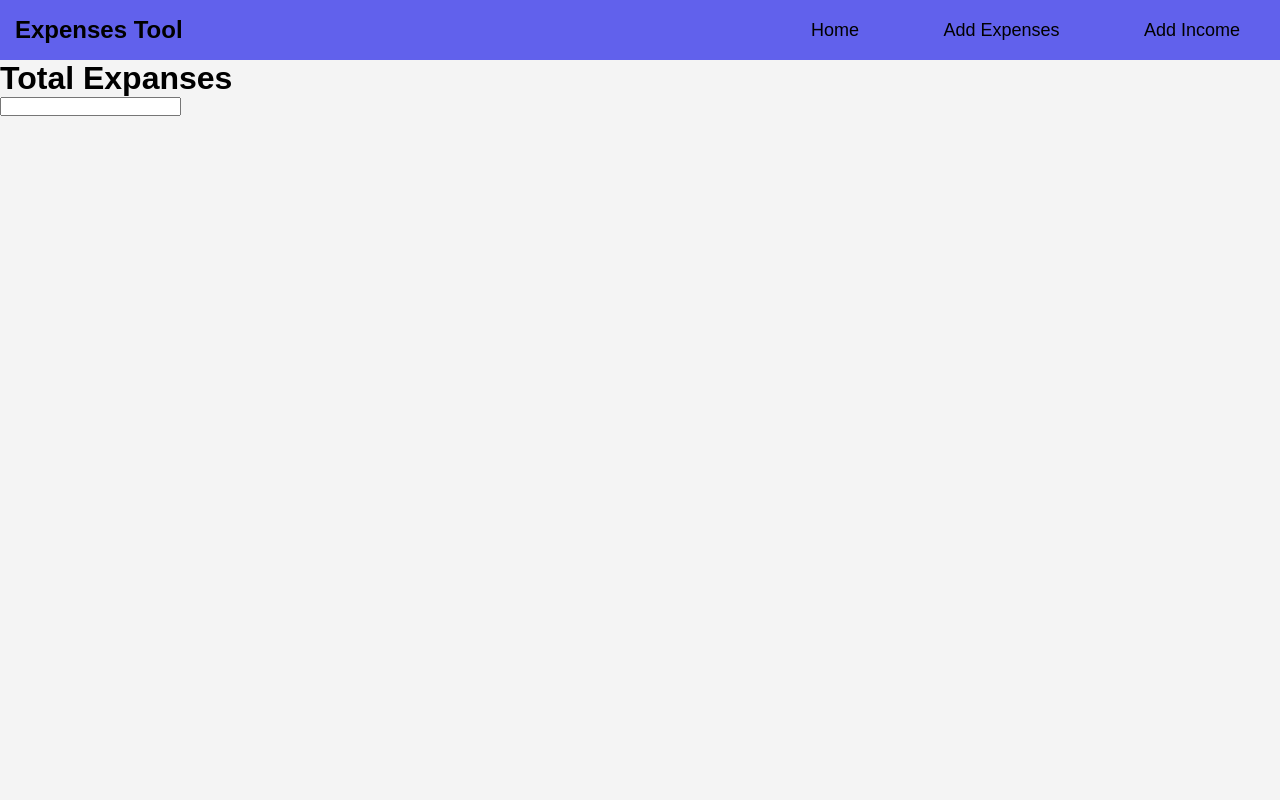
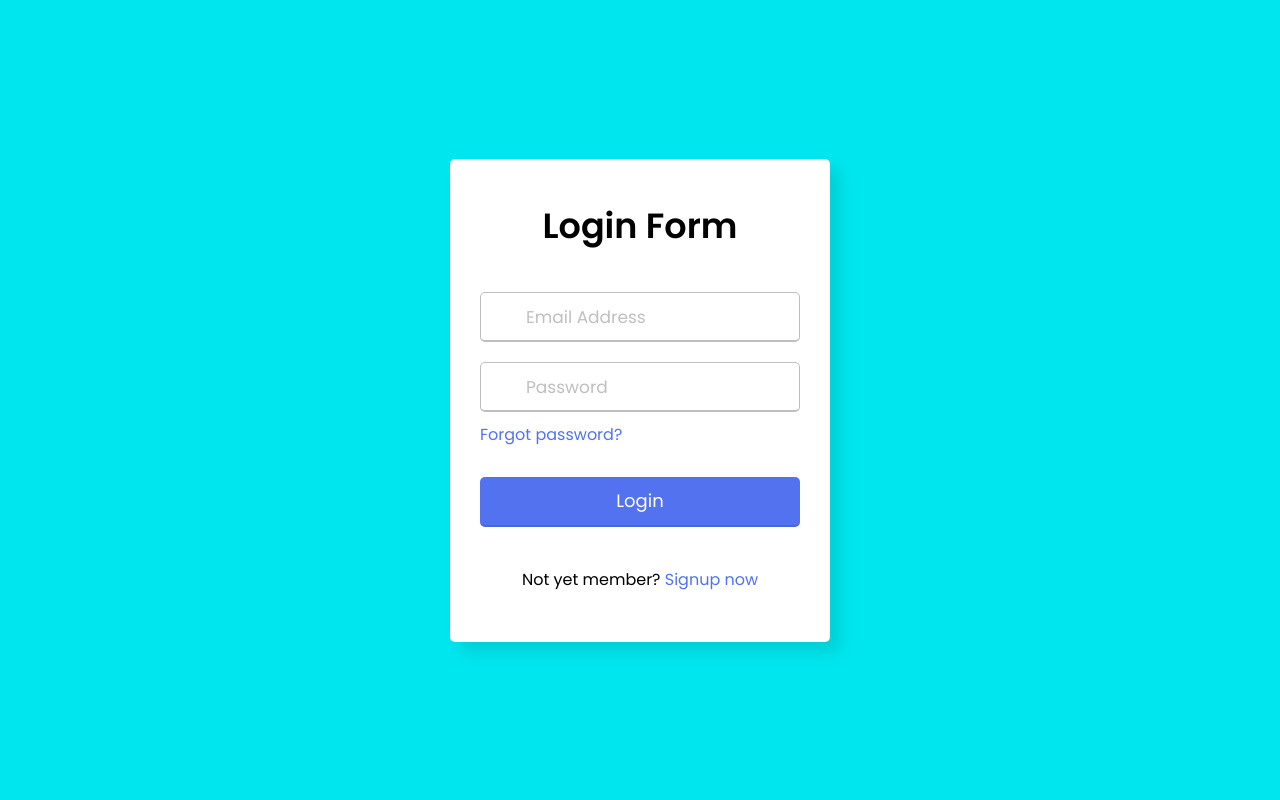
Before and after one commit to Tejeswar001/Team-project01, a Flask app: page / in a window 1280 px wide. Run offline with Flask 3, Linux system fonts and the light colour scheme.

Commit message:
added login

```diff
--- a/app.py
+++ b/app.py
@@ -21,7 +21,7 @@ with app.app_context():
 
 @app.route('/')
 def index():
-    return render_template('index.html')
+    return render_template('login.html')
 
 @app.route('/totalexpenses/<int:id>',methods=['GET'])
 def total_expenses(id):
--- /dev/null
+++ b/static/css/login.css
@@ -0,0 +1,172 @@
+@import url('https://fonts.googleapis.com/css2?family=Poppins:wght@400;500;600&display=swap');
+* {
+    margin: 0;
+    padding: 0;
+    box-sizing: border-box;
+    font-family: "Poppins", sans-serif;
+}
+
+body {
+    width: 100%;
+    height: 100vh;
+    display: flex;
+    align-items: center;
+    justify-content: center;
+    background: #00e6ee;
+}
+
+::selection {
+    color: #fff;
+    background: #53f0e3;
+}
+
+.wrapper {
+    width: 380px;
+    padding: 40px 30px 50px 30px;
+    background: #fff;
+    border-radius: 5px;
+    text-align: center;
+    box-shadow: 10px 10px 15px rgba(0, 0, 0, 0.1);
+}
+
+.wrapper header {
+    font-size: 35px;
+    font-weight: 600;
+}
+
+.wrapper form {
+    margin: 40px 0;
+}
+
+form .field {
+    width: 100%;
+    margin-bottom: 20px;
+}
+
+form .field.shake {
+    animation: shake 0.3s ease-in-out;
+}
+
+@keyframes shake {
+    0%,
+    100% {
+        margin-left: 0px;
+    }
+    20%,
+    80% {
+        margin-left: -12px;
+    }
+    40%,
+    60% {
+        margin-left: 12px;
+    }
+}
+
+form .field .input-area {
+    height: 50px;
+    width: 100%;
+    position: relative;
+}
+
+form input {
+    width: 100%;
+    height: 100%;
+    outline: none;
+    padding: 0 45px;
+    font-size: 18px;
+    background: none;
+    caret-color: #5372F0;
+    border-radius: 5px;
+    border: 1px solid #bfbfbf;
+    border-bottom-width: 2px;
+    transition: all 0.2s ease;
+}
+
+form .field input:focus,
+form .field.valid input {
+    border-color: #5372F0;
+}
+
+form .field.shake input,
+form .field.error input {
+    border-color: #dc3545;
+}
+
+.field .input-area i {
+    position: absolute;
+    top: 50%;
+    font-size: 18px;
+    pointer-events: none;
+    transform: translateY(-50%);
+}
+
+.input-area .icon {
+    left: 15px;
+    color: #bfbfbf;
+    transition: color 0.2s ease;
+}
+
+.input-area .error-icon {
+    right: 15px;
+    color: #dc3545;
+}
+
+form input:focus~.icon,
+form .field.valid .icon {
+    color: #5372F0;
+}
+
+form .field.shake input:focus~.icon,
+form .field.error input:focus~.icon {
+    color: #bfbfbf;
+}
+
+form input::placeholder {
+    color: #bfbfbf;
+    font-size: 17px;
+}
+
+form .field .error-txt {
+    color: #dc3545;
+    text-align: left;
+    margin-top: 5px;
+}
+
+form .field .error {
+    display: none;
+}
+
+form .field.shake .error,
+form .field.error .error {
+    display: block;
+}
+
+form .pass-txt {
+    text-align: left;
+    margin-top: -10px;
+}
+
+.wrapper a {
+    color: #5372F0;
+    text-decoration: none;
+}
+
+.wrapper a:hover {
+    text-decoration: underline;
+}
+
+form input[type="submit"] {
+    height: 50px;
+    margin-top: 30px;
+    color: #fff;
+    padding: 0;
+    border: none;
+    background: #5372F0;
+    cursor: pointer;
+    border-bottom: 2px solid rgba(0, 0, 0, 0.1);
+    transition: all 0.3s ease;
+}
+
+form input[type="submit"]:hover {
+    background: #2c52ed;
+}
--- a/templates/base.html
+++ b/templates/base.html
@@ -4,6 +4,7 @@
     <meta charset="UTF-8">
     <meta name="viewport" content="width=device-width, initial-scale=1.0">
     <link rel="stylesheet" href="{{ url_for('static', filename='css/main.css') }}">
+    <link rel="stylesheet" href="{{ url_for('static', filename='css/login.css') }}">
     {% block head %}{% endblock %}
 </head>
 <body>
--- /dev/null
+++ b/templates/login.html
@@ -0,0 +1,30 @@
+{% extends 'base.html' %}
+
+{% block body %}
+<div class="wrapper">
+    <header>Login Form</header>
+    <form action="#">
+        <div class="field email">
+            <div class="input-area">
+                <input type="text" placeholder="Email Address">
+                <i class="icon fas fa-envelope"></i>
+                <i class="error error-icon fas fa-exclamation-circle"></i>
+            </div>
+            <div class="error error-txt">Email can't be blank</div>
+        </div>
+        <div class="field password">
+            <div class="input-area">
+                <input type="password" placeholder="Password">
+                <i class="icon fas fa-lock"></i>
+                <i class="error error-icon fas fa-exclamation-circle"></i>
+            </div>
+            <div class="error error-txt">Password can't be blank</div>
+        </div>
+        <div class="pass-txt"><a href="#">Forgot password?</a></div>
+        <input type="submit" value="Login">
+    </form>
+    <div class="sign-txt">Not yet member? <a href="#">Signup now</a></div>
+</div>
+
+<script src="script.js"></script>
+{% endblock %}
```
